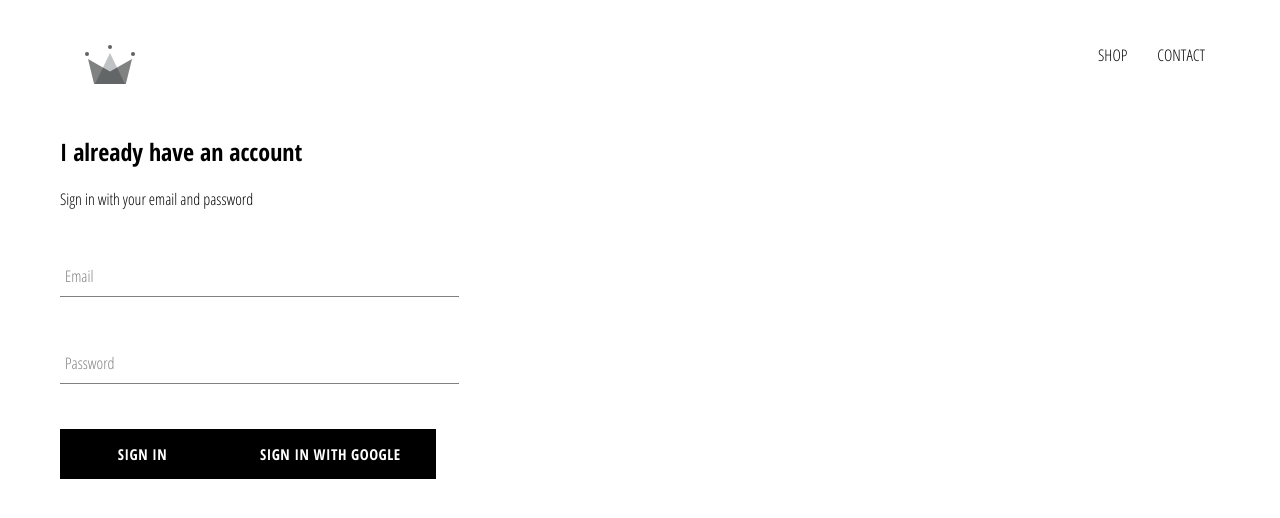
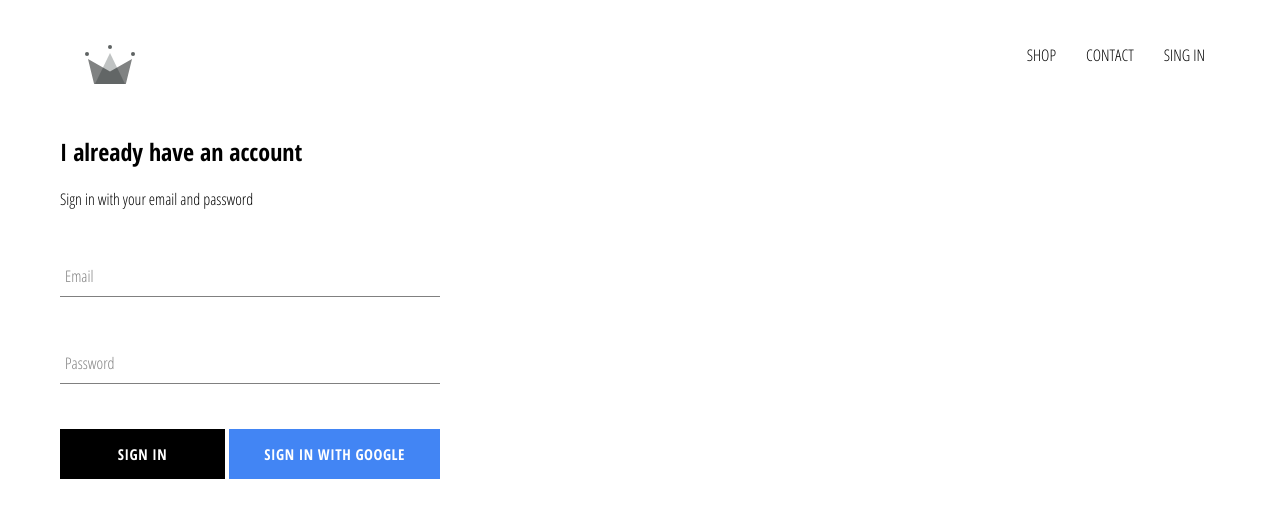
Before and after one commit to officialYogesh/crwn-clothing, a React (Create React App) app: page /signin in a window 1280 px wide. Shown: the top 518 px of the page. Built offline with nearby package versions, Linux system fonts and the light colour scheme; no server answers.

Commit message:
Added custom styling to google sign-in button, added sign-out functionality and storing user in state

```diff
--- a/src/App.css
+++ b/src/App.css
@@ -1,3 +1,7 @@
+* {
+  box-sizing: border-box;
+}
+
 body {
   font-family: "Open Sans Condensed", sans-serif;
   padding: 20px 60px;
--- a/src/App.js
+++ b/src/App.js
@@ -51,7 +51,7 @@ class App extends React.Component {
   render() {
     return (
       <div>
-        <Header />
+        <Header currentUser={this.state.currentUser} />
         <Switch>
           <Route exact path="/" component={Home} />
           <Route exact path="/shop" component={ShopPage} />
--- a/src/components/custom-button/custom-button.component.jsx
+++ b/src/components/custom-button/custom-button.component.jsx
@@ -2,9 +2,12 @@ import React from "react";
 
 import "./custom-button.styles.scss";
 
-const CustomButton = ({ children, ...otherButtonProps }) => {
+const CustomButton = ({ children, isGoogleSignIn, ...otherButtonProps }) => {
   return (
-    <button className="custom-button" {...otherButtonProps}>
+    <button
+      className={`${isGoogleSignIn ? "google-sign-in" : ""} custom-button`}
+      {...otherButtonProps}
+    >
       {children}
     </button>
   );
--- a/src/components/custom-button/custom-button.styles.scss
+++ b/src/components/custom-button/custom-button.styles.scss
@@ -19,4 +19,14 @@
     color: black;
     border: 1px solid black;
   }
+
+  &.google-sign-in {
+    background-color: #4285f4;
+    color: white;
+
+    &:hover {
+      background-color: #357ae8;
+      border: none;
+    }
+  }
 }
--- a/src/components/header/header.component.jsx
+++ b/src/components/header/header.component.jsx
@@ -2,10 +2,12 @@ import React from "react";
 import { Link } from "react-router-dom";
 
 import { ReactComponent as Logo } from "../../assets/images/crown.svg";
+import { auth } from "../../firebase/firebase.utils";
 
 import "./header.styles.scss";
 
-const Header = () => {
+const Header = ({ currentUser }) => {
+  console.log("currentUser :>> ", currentUser);
   return (
     <div className="header">
       <Link className="logo-container" to="/">
@@ -18,6 +20,17 @@ const Header = () => {
         <Link className="option" to="/shop">
           CONTACT
         </Link>
+        {currentUser ? (
+          <div className="option" onClick={() => auth.signOut()}>
+            {" "}
+            SING OUT
+          </div>
+        ) : (
+          <Link className="option" to="/signin">
+            {" "}
+            SING IN{" "}
+          </Link>
+        )}
       </div>
     </div>
   );
--- a/src/components/header/header.styles.scss
+++ b/src/components/header/header.styles.scss
@@ -20,6 +20,7 @@
 
     .option {
       padding: 10px 15px;
+      cursor: pointer;
     }
   }
 }
--- a/src/components/sign-in/sign-in.component.jsx
+++ b/src/components/sign-in/sign-in.component.jsx
@@ -53,11 +53,13 @@ export default class SignIn extends Component {
             autoComplete="on"
             required
           />
-          <CustomButton type="submit"> Sign In</CustomButton>
-          <CustomButton onClick={signInWithGoogle}>
-            {" "}
-            Sign in with Google
-          </CustomButton>
+          <div className="buttons">
+            <CustomButton type="submit"> Sign In</CustomButton>
+            <CustomButton onClick={signInWithGoogle} isGoogleSignIn>
+              {" "}
+              Sign in with Google
+            </CustomButton>
+          </div>
         </form>
       </div>
     );
--- a/src/components/sign-in/sign-in.styles.scss
+++ b/src/components/sign-in/sign-in.styles.scss
@@ -1,9 +1,14 @@
 .sign-in {
-  width: 30vw;
+  width: 380px;
   display: flex;
   flex-direction: column;
 
   .title {
     margin: 10px 0;
   }
+
+  .buttons {
+    display: flex;
+    justify-content: space-between;
+  }
 }
```
Lines whose indentation alone changed are shown as unchanged.
